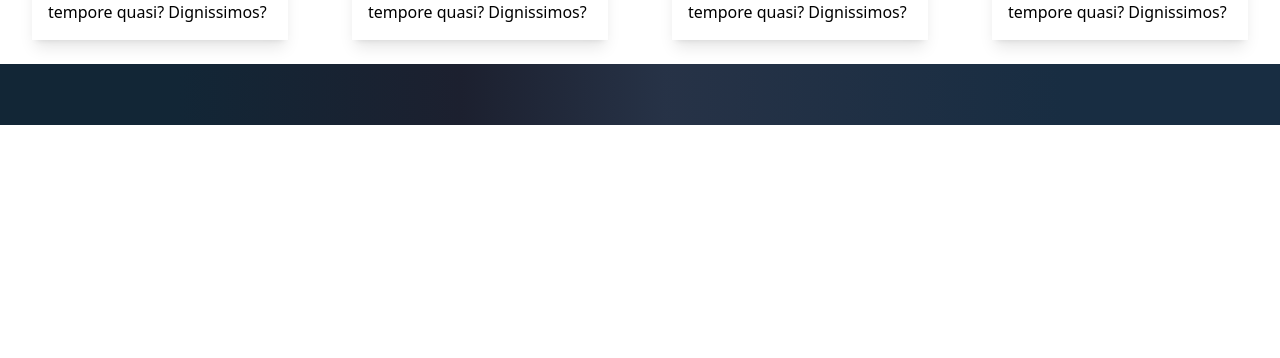
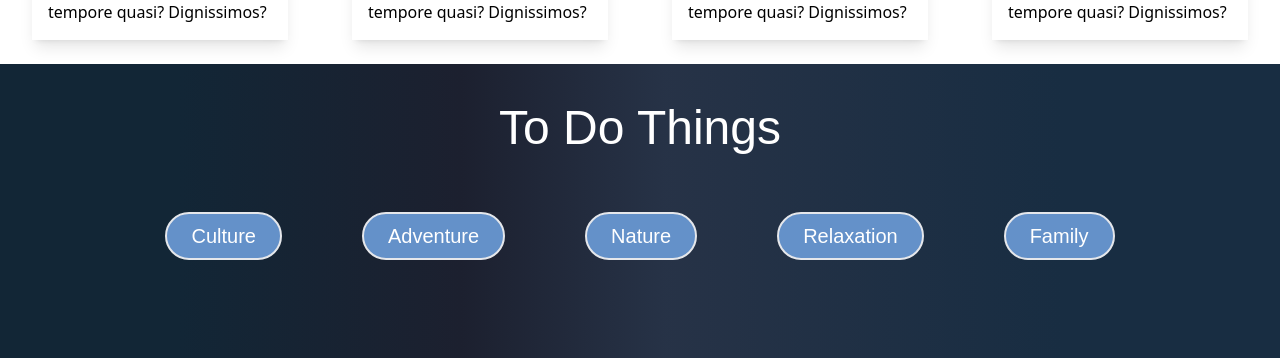
Before and after one commit to NurkaAmre/Nomads, a Next.js app in the folder nomads/: page / in a window 1280 px wide. Shown: the part 1937-2295 px from the top of the page. Before the commit the page ends 2062 px from the top, so only its background shows below. Built offline with nearby package versions, Linux system fonts and the light colour scheme; a web font is replaced by a local one.

Commit message:
Todo buttons

```diff
--- a/nomads/app/page.tsx
+++ b/nomads/app/page.tsx
@@ -1,6 +1,7 @@
 import Main from "@/components/main"
 import CountryDesc from "@/components/country_desc"
 import Services from "@/components/services"
+import Todo from "@/components/todo"
 
 export default function Home() {
   return (
@@ -8,6 +9,7 @@ export default function Home() {
       <Main />
       <CountryDesc />
       <Services />
+      <Todo />
     </main>
   )
 }
--- /dev/null
+++ b/nomads/components/todo.tsx
@@ -0,0 +1,30 @@
+import React from 'react'
+
+const Todo = () => {
+  return (
+    <div className='pt-10'>
+      <div className='flex flex-col text-white justify-center items-center'>
+        <h2 className='text-center mb-3 text-4xl md:text-5xl font-abhaya'>To Do Things</h2>
+        <ul className='flex flex-row justify-center md:gap-[5rem] md:py-[3rem]'>
+          <li>
+            <button className='rounded-full border-2 bg-[#6491C9] text-xl font-abhaya font-light px-6 py-2 hover:bg-transparent hover:border-[#6491C9]'>Culture</button>
+          </li>
+          <li>
+            <button className='rounded-full border-2 bg-[#6491C9] text-xl font-abhaya font-light px-6 py-2 hover:bg-transparent hover:border-[#6491C9]'>Adventure</button>
+          </li>
+          <li>
+            <button className='rounded-full border-2 bg-[#6491C9] text-xl font-abhaya font-light px-6 py-2 hover:bg-transparent hover:border-[#6491C9]'>Nature</button>
+          </li>
+          <li>
+            <button className='rounded-full border-2 bg-[#6491C9] text-xl font-abhaya font-light px-6 py-2 hover:bg-transparent hover:border-[#6491C9]'>Relaxation</button>
+          </li>
+          <li>
+            <button className='rounded-full border-2 bg-[#6491C9] text-xl font-abhaya font-light px-6 py-2 hover:bg-transparent hover:border-[#6491C9]'>Family</button>
+          </li>
+        </ul>
+      </div>
+    </div>
+  )
+}
+
+export default Todo
```
